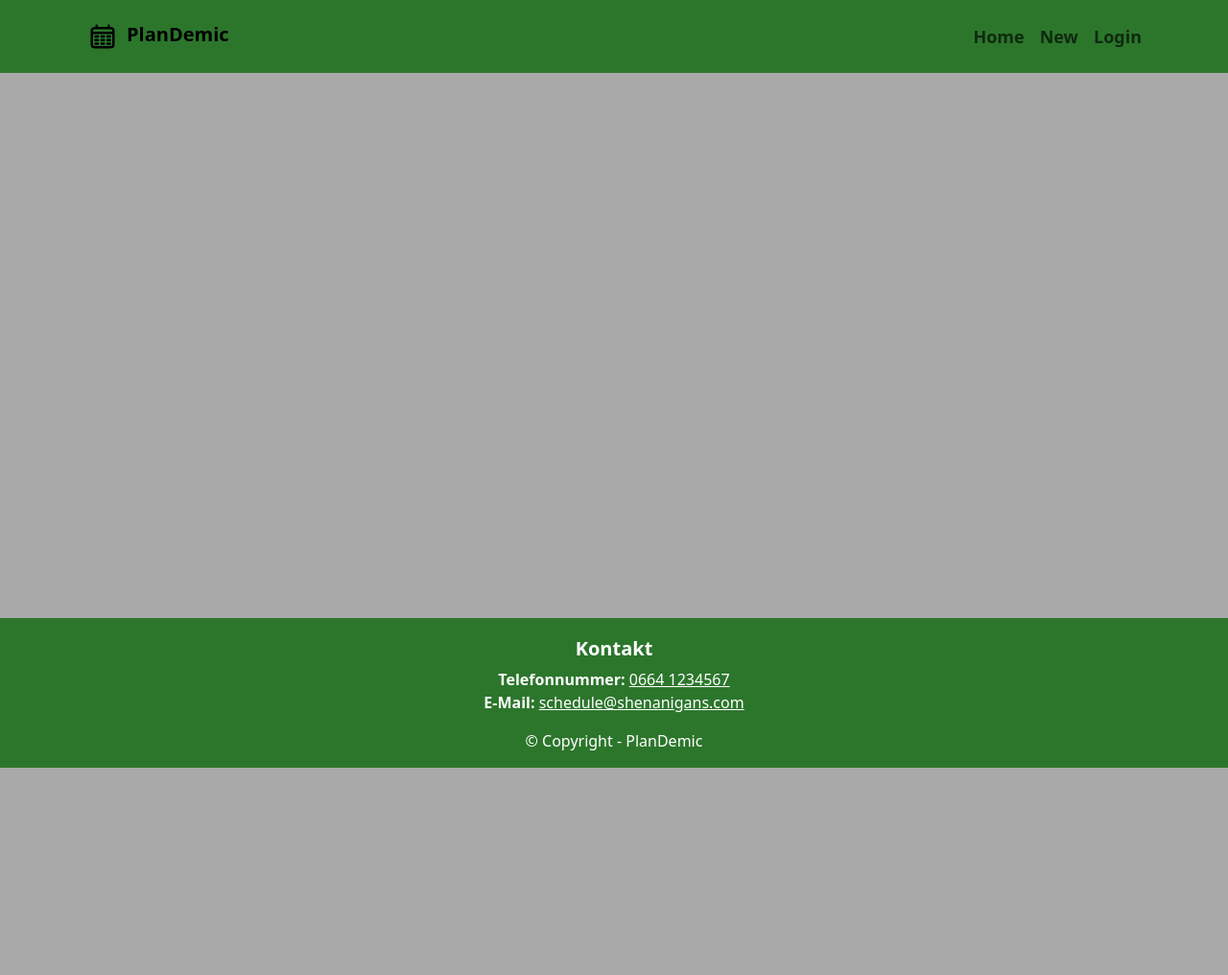
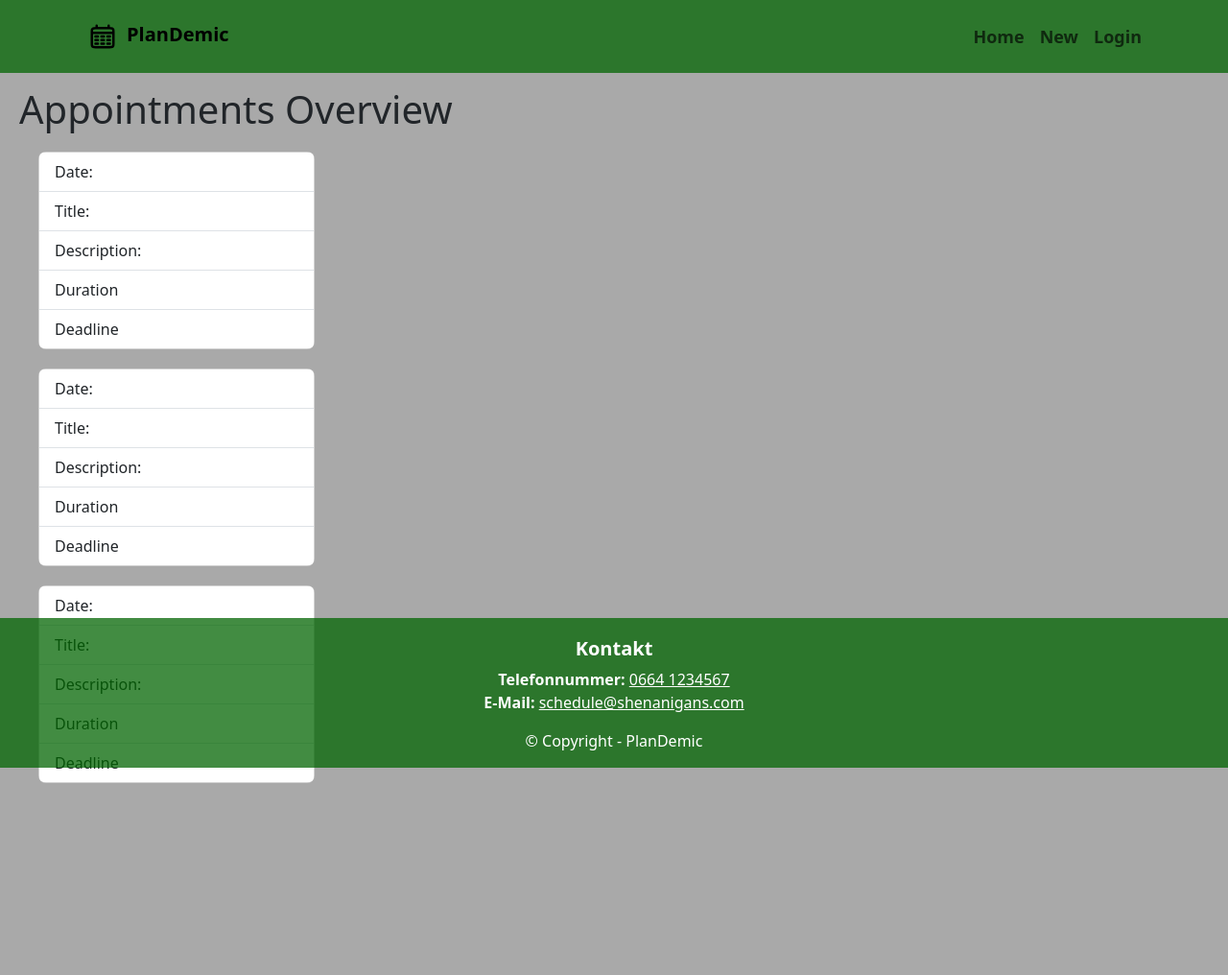
Before and after one commit to LukeStarlord349/Qodana_WebScriptingProjekt2024, a PHP site: page / in a window 1280 px wide. Shown: the whole page at 96% size. Before the commit the page ends 800 px from the top, so only its background shows below. Run offline with PHP 8.4, Linux system fonts and the light colour scheme.

Commit message:
Mal zum anschauen

```diff
--- a/frontend/css/myStyle.css
+++ b/frontend/css/myStyle.css
@@ -1,6 +1,9 @@
 /* Body styles */
 body {
   background-color: darkgray;
+  padding-top: 70px;
+  margin: 20px;
+  margin-bottom: 200px;
 }
 
 
@@ -26,8 +29,8 @@ a.foot-link:link, a.foot-link:visited {
     color: white;
   }
 
-a.foot-link:hover {
-    color: black;
+.nav-item:hover {
+    cursor: pointer;
   }
 
 /* Navbar styles */
@@ -48,18 +51,19 @@ a:active {
   color: white;
 }
 
-  /*
-.popup {
-  position: fixed;
-  top: 50%;
-  left: 50%;
-  transform: translate(-50%, -50%);
-  box-shadow: 1px 1px 3px black;
-  background: #2c3e50;
-  border-radius: 5px;
-  margin: 10px;
-  display: none;
-  z-index: 7;
-  padding: 25px;
+ /* Login-Modal */
+.modal-content {
+  background-color: rgb(17, 100, 0);
+  border-radius: 8px;
 }
-*/
+
+.modal-header, .modal-body, .modal-footer {
+  padding: 20px;
+}
+
+/* Appointment-Card */
+.appointment {
+  color: white;
+  border-radius: 8px;
+  margin: 20px;
+}
--- a/frontend/index.php
+++ b/frontend/index.php
@@ -13,6 +13,7 @@
 </head>
 
 <body>
+
     <!-- Navbar -->
     <nav class="navbar navbar-expand-lg fixed-top">
         <div class="container">
@@ -27,13 +28,13 @@
             <div class="collapse navbar-collapse" id="navbarSupportedContent">
             <ul class="navbar-nav ms-auto mb-2 mb-lg-0">
                 <li class="nav-item">
-          <a class="nav-link" aria-current="page" href="index.php">Home</a>
+                <a class="nav-link" aria-current="page" id="navHome" href="index.php">Home</a>
                 </li>
                 <li class="nav-item">
-          <a class="nav-link" href="new.html">New</a>
+                <a class="nav-link" id="navNew" data-bs-toggle="modal" data-bs-target="#newAppointmentModal">New</a>
                 </li>
                 <li class="nav-item">
-          <a class="nav-link" href="login.html">Login</a>
+                <a class="nav-link" id="navLogin" data-bs-toggle="modal" data-bs-target="#loginModal">Login</a>
                 </li>
             </ul>
             </div>
@@ -41,9 +42,96 @@
     </nav>
 
 
+    <!-- Eine Liste mit den Terminen wird via JS erstellt (Jeder Termin eine eigene Bootstrap Card)-->
+    <h1>Appointments Overview</h1>
 
-    <!-- Eine Liste mit den Terminen wird via JS erstellt (Jeder Termin eine eigene Bootstrap Card)-->
+    <!-- Platzhalter Appointments -->
 
+    <div class="card appointment" style="width: 18rem;">
+        <ul class="list-group list-group-flush">
+            <li class="list-group-item">Date:</li>
+            <li class="list-group-item">Title:</li>
+            <li class="list-group-item">Description:</li>
+            <li class="list-group-item">Duration</li>
+            <li class="list-group-item">Deadline</li>
+        </ul>
+    </div>
+    <div class="card appointment" style="width: 18rem;">
+        <ul class="list-group list-group-flush">
+            <li class="list-group-item">Date:</li>
+            <li class="list-group-item">Title:</li>
+            <li class="list-group-item">Description:</li>
+            <li class="list-group-item">Duration</li>
+            <li class="list-group-item">Deadline</li>
+        </ul>
+    </div>
+    <div class="card appointment" style="width: 18rem;">
+        <ul class="list-group list-group-flush">
+            <li class="list-group-item">Date:</li>
+            <li class="list-group-item">Title:</li>
+            <li class="list-group-item">Description:</li>
+            <li class="list-group-item">Duration</li>
+            <li class="list-group-item">Deadline</li>
+        </ul>
+    </div>
+
+
+
+
+    <!-- Login Modal -->
+
+    <div class="modal fade" id="loginModal" tabindex="-1" aria-labelledby="loginModalLabel" aria-hidden="true">
+    <div class="modal-dialog">
+        <div class="modal-content">
+        <div class="modal-header">
+            <h5 class="modal-title" id="loginModalLabel">Login</h5>
+            <button type="button" class="btn-close" data-bs-dismiss="modal" aria-label="Close"></button>
+        </div>
+        <div class="modal-body">
+            <form id="loginForm">
+            <div class="mb-3">
+                <label for="loginEmail" class="form-label">Email address</label>
+                <input type="email" class="form-control" id="loginEmail" aria-describedby="emailHelp">
+            </div>
+            <div class="mb-3">
+                <label for="loginPassword" class="form-label">Password</label>
+                <input type="password" class="form-control" id="loginPassword">
+            </div>
+            <button type="submit" id="loginButton" class="btn btn-light">Login</button>
+            </form>
+        </div>
+        </div>
+    </div>
+    </div>
+
+
+
+    <!-- New Appointment Modal -->
+    <div class="modal fade" id="newAppointmentModal" tabindex="-1" aria-labelledby="newAppointmentModalLabel" aria-hidden="true">
+        <div class="modal-dialog">
+            <div class="modal-content">
+            <div class="modal-header">
+                <h5 class="modal-title" id="newAppointmentModalLabel">New Appointment</h5>
+                <button type="button" class="btn-close" data-bs-dismiss="modal" aria-label="Close"></button>
+            </div>
+            <div class="modal-body">
+                <form id="new-appoint" class="popup">
+                <div class="formcontent grid" id="appoint-inputs">
+                    <label class="descr formleft" for="title">Title:</label><input class="popup_input formright forminput" type="text" name="title" /> <br>
+                    <label class="descr formleft" for="descr">Description:</label><input class="popup_input formright forminput" type="text" name="descr" /> <br>
+                    <label class="descr formleft" for="duration">Duration (in min.):</label><input class="popup_input formright forminput" type="number" name="duration" /> <br>
+                    <label class="descr formleft" for="deadline">Deadline:</label><input class="popup_input formright forminput" type="datetime-local" name="deadline" /> <br>
+                </div>
+                <div class="formcontent grid equal">
+                    <p class="formtext formfull" id="timeslot-prompt"><a id="addTimeslot">Add&nbsp;a&nbsp;timeslot</a></p>
+                    <button type="button" class="btn btn-light formleft" data-bs-dismiss="modal"><i class="far fa-window-close"></i>&nbsp;Cancel</button>
+                    <button type="button" class="btn btn-light formright" id="sendAppoint"><i class="fas fa-sign-in-alt"></i>&nbsp;Create</button>
+                </div>
+                </form>
+            </div>
+            </div>
+        </div>
+    </div>
 
 
 
--- a/frontend/js/myScript.js
+++ b/frontend/js/myScript.js
@@ -0,0 +1,14 @@
+$(document).ready(function() {
+
+    // Event listener for opening the login modal
+    $('#navLogin').on('click', function(event) {
+        event.preventDefault(); // Prevent the default action of the link
+        $('#loginModal').modal('show'); // Show the login modal
+    });
+
+    // Event listener for opening the new appointment modal
+    $('#navNew').on('click', function(event) {
+        event.preventDefault(); // Prevent the default action of the link
+        $('#newAppointmentModal').modal('show'); // Show the new appointment modal
+    });
+});
```
Lines whose indentation alone changed are shown as unchanged.
